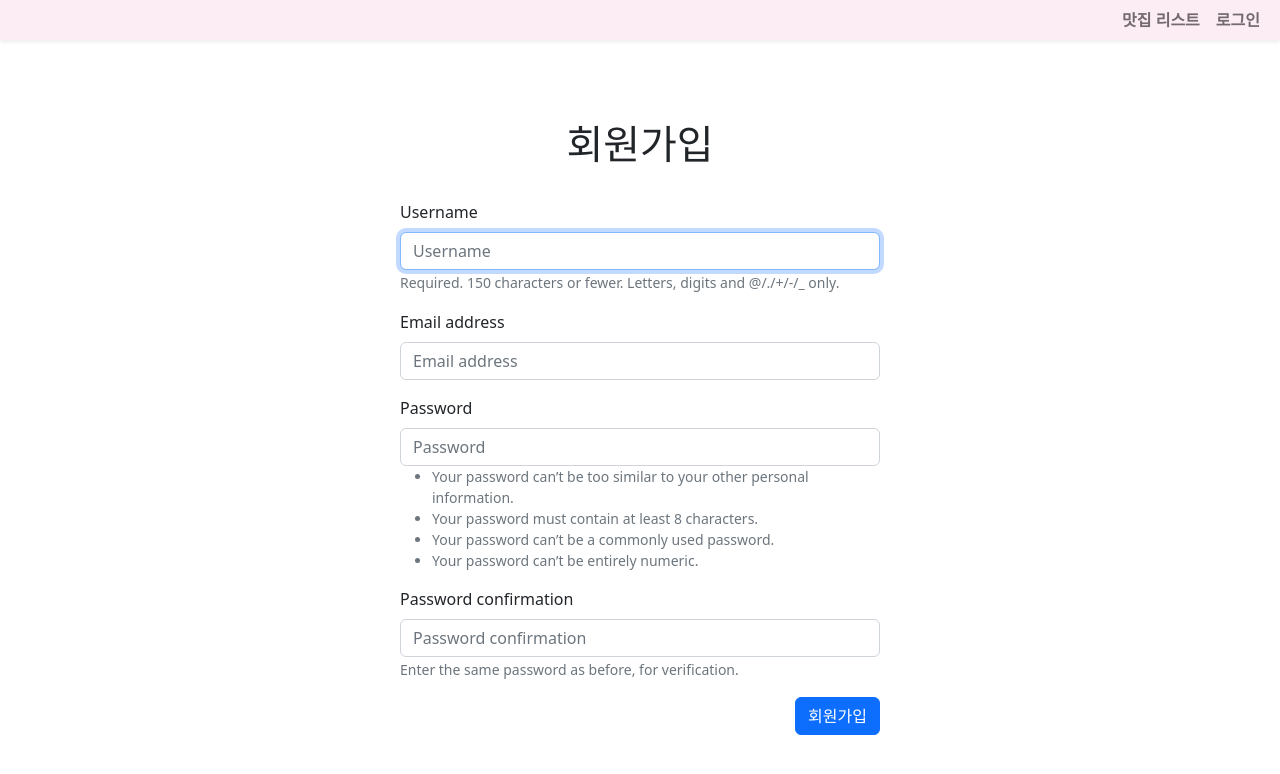
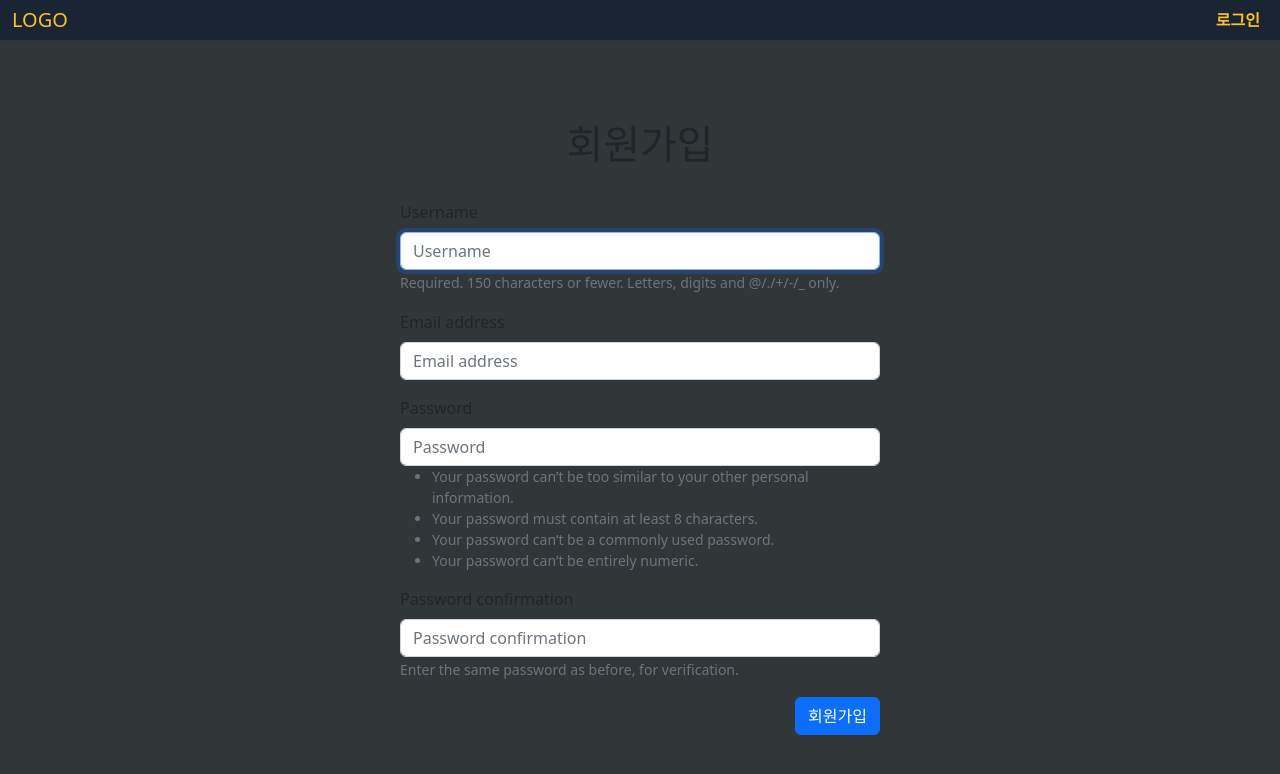
Before and after one commit to jaejae200/KDT-semiproject, a Django app: page /accounts/signup/ in a window 1280 px wide. Shown: the top 774 px of the page. Run offline with Django 3.2, Linux system fonts and the light colour scheme; parts of the project's set-up code (start-up, migrations or seed data) failed here and were passed over; some libraries are stand-ins or nearby versions.

Commit message:
feat: style

```diff
--- a/articles/urls.py
+++ b/articles/urls.py
@@ -4,7 +4,6 @@ from . import views
 app_name = 'articles'
 urlpatterns = [
   path('', views.index, name='index'),
-  path('map/', views.map, name='map'),
   path('create/', views.create, name='create'),
   path('<int:pk>/', views.detail, name='detail'),
   path('<int:pk>/update/', views.update, name='update'),
--- a/articles/views.py
+++ b/articles/views.py
@@ -1,13 +1,17 @@
 from django.http import JsonResponse
+import requests
 from django.shortcuts import render, redirect, get_object_or_404
 from django.contrib import messages
 from django.contrib.auth.decorators import login_required
 from django.views.decorators.http import require_POST, require_safe
-from .models import Article, Comment
+from .models import Article, Comment, Movie
 from .forms import ArticleForm, CommentForm
 from django.core.paginator import Paginator
 
 # Create your views here.
+
+my_api_key = '801b2f9c7a6d8dce6f3bd7f807c9ffc5'
+base_url = 'https://api.themoviedb.org/3/'
 
 @require_safe
 def index(request):
--- a/templates/base.html
+++ b/templates/base.html
@@ -7,35 +7,42 @@
     <meta charset="UTF-8">
     <meta http-equiv="X-UA-Compatible" content="IE=edge">
     <meta name="viewport" content="width=device-width, initial-scale=1.0">
-    <title>JeoMechu</title>
+    <title>MovieForum</title>
     {% block css %}{% endblock %}
     <!-- CSS only -->
     <link href="https://cdn.jsdelivr.net/npm/bootstrap@5.2.2/dist/css/bootstrap.min.css" rel="stylesheet" integrity="sha384-Zenh87qX5JnK2Jl0vWa8Ck2rdkQ2Bzep5IDxbcnCeuOxjzrPF/et3URy9Bv1WTRi" crossorigin="anonymous">
     <!-- icon -->
     <link rel="stylesheet" href="https://cdn.jsdelivr.net/npm/bootstrap-icons@1.9.1/font/bootstrap-icons.css">
+    <style>
+      .nav-link {
+        color: #f9c22e;
+      }
+
+      body {
+        background-color: #313638;
+      }
+    </style>
   </head>
 
   <body>
-    <nav class="navbar navbar-expand-lg p-0 shadow-sm sticky-top" style="background-color: #fcecf4;">
+    <nav class="navbar navbar-expand-lg p-0 shadow-sm sticky-top" style="background-color: #1b2432;">
       <div class="container-fluid">
-        <a class="navbar-brand p-0" href="{% url 'articles:index' %}"></a>
-        <button class="navbar-toggler" type="button" data-bs-toggle="collapse" data-bs-target="#navbarNav" aria-controls="navbarNav" aria-expanded="false" aria-label="Toggle navigation">
+        <a class="navbar-brand p-0" href="{% url 'articles:index' %}" style="color: #f9c22e;">LOGO
+        </a>
+        <button class=" navbar-toggler" type="button" data-bs-toggle="collapse" data-bs-target="#navbarNav" aria-controls="navbarNav" aria-expanded="false" aria-label="Toggle navigation">
           <span class="navbar-toggler-icon"></span>
         </button>
         <div class="collapse navbar-collapse" id="navbarNav">
           <ul class=" navbar-nav ms-auto p-0 m-0">
-            <li class="nav-item">
-              <a class="nav-link fw-bold" aria-current="page" href="#">맛집 리스트</a>
-            </li>
             {% if request.user.is_authenticated %}
+              <li class="nav-item text-light">
+                <a class="nav-link fw-bold " href="{% url 'articles:create' %}">글 작성</a>
+              </li>
               <li class="nav-item">
-                <a class="nav-link fw-bold" href="{% url 'articles:create' %}">맛집 등록</a>
+                <a class="nav-link fw-bold" href="{% url 'accounts:detail' user.pk %}">내 정보</a>
               </li>
               <li class="nav-item">
                 <a class="nav-link fw-bold" href="{% url 'accounts:logout' %}">로그아웃</a>
-              </li>
-              <li class="nav-item">
-                <a class="nav-link fw-bold" href="{% url 'accounts:detail' user.pk %}">내 정보</a>
               </li>
             {% else %}
               <li class="nav-item">
```
Also changed, not shown: articles/models.py (+17 -0 lines), articles/templates/articles/index.html (+2 -13 lines), accounts/migrations/0001_initial.py (added), articles/migrations/0001_initial.py (added), articles/migrations/0002_movie.py (added).
